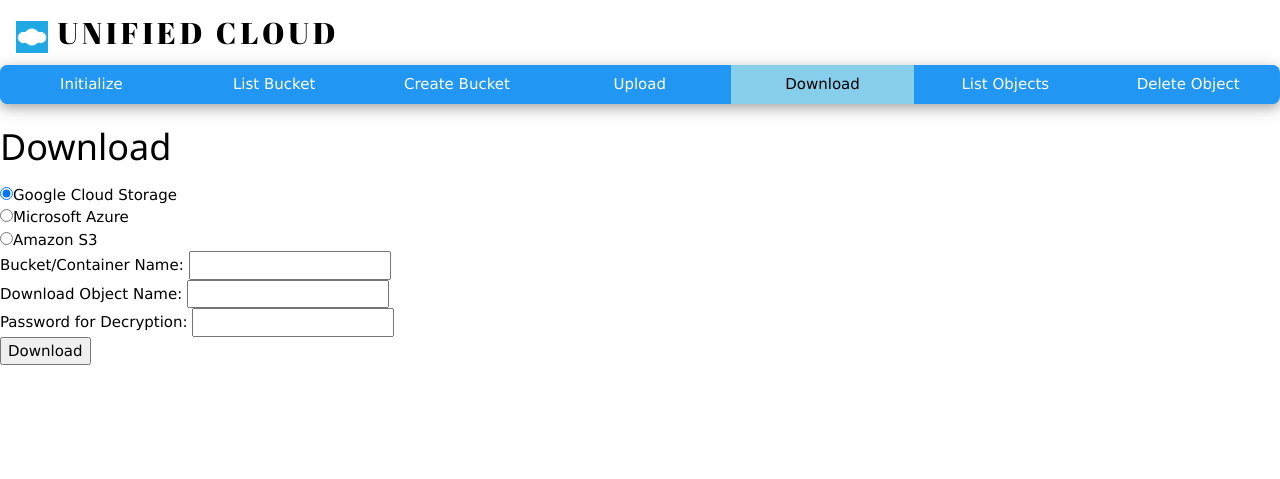
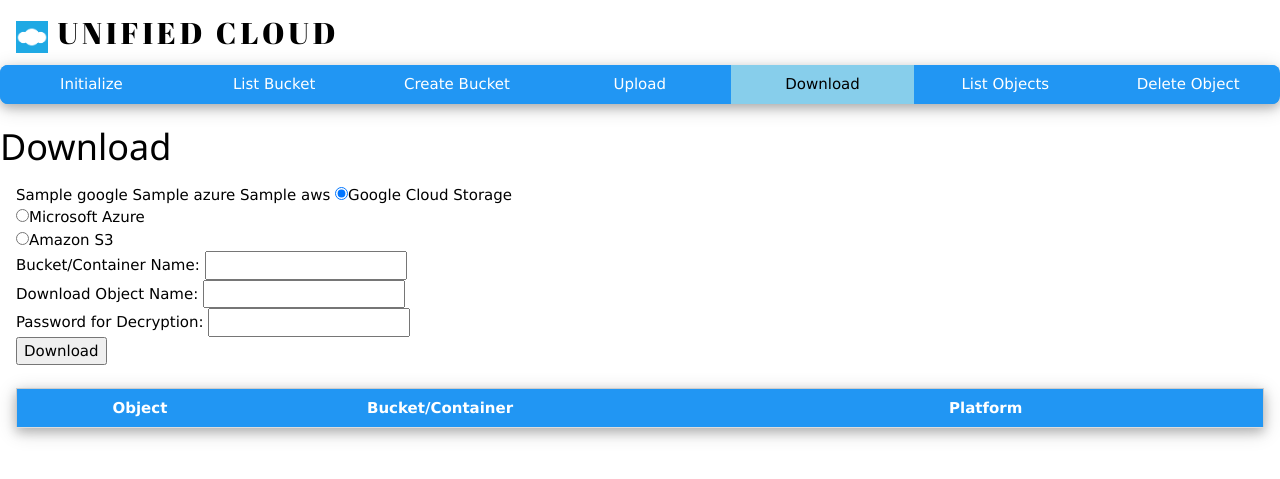
Before and after one commit to danielwwong/Unified-Cloud-API, a Flask app: template templates/download_ajax.html in a window 1280 px wide. Shown: the top 479 px of the page. Run offline with Flask 2, Linux system fonts and the light colour scheme; the template is opened without the code that fills it: most values are stand-ins (such as "Sample title", 1, 10 or a date in 2020); lists and menus that the app fills with data are empty.

Commit message:
Finish Listing Objects in all Buckets of all platforms

```diff
--- a/main.py
+++ b/main.py
@@ -109,7 +109,8 @@ def list_object():
         google_platform_check = request.form.get('google_platform')
         azure_platform_check = request.form.get('azure_platform')
         aws_platform_check = request.form.get('aws_platform')
-        google_info, azure_info, aws_info = custom_api.list_object(google_bucket_name, azure_container_name, aws_bucket_name, google_platform_check, azure_platform_check, aws_platform_check)
+        page = 'list_page'
+        google_info, azure_info, aws_info = custom_api.list_object(page, google_bucket_name, azure_container_name, aws_bucket_name, google_platform_check, azure_platform_check, aws_platform_check)
         flag = 1
         return render_template('list_object.html', status = flag, google = google_info, azure = azure_info, aws = aws_info)
     else:
@@ -131,7 +132,39 @@ def download():
 
 @app.route('/download_ajax/')
 def download_ajax():
-    return render_template('download_ajax.html')
+    google_platform_check = 'on'
+    azure_platform_check = 'on'
+    aws_platform_check = 'on'
+    page = 'download_page'
+    google_bucket_name, azure_container_name, aws_bucket_name = custom_api.list_bucket(page, google_platform_check, azure_platform_check, aws_platform_check)
+    arg = 'None'
+    # Google
+    google_info = ''
+    if not isinstance(google_bucket_name, str):
+        for x in range(len(google_bucket_name)):
+            google_object_list, arg_2, arg_3 = custom_api.list_object(page, google_bucket_name[x], arg, arg, google_platform_check, arg, arg)
+            if not isinstance(google_object_list, str):
+                for y in range(len(google_object_list)):
+                    google_info = google_info + '<tr class="w3-hover-light-blue" onclick="check_checkbox(document.getElementById(\'' + google_object_list[y] + '\'));">\n<td><input type="checkbox" name="Google" id="' + google_object_list[y] + '" value="' + google_bucket_name[x] + '"></td>\n<td>' + google_object_list[y] + '</td>\n<td>' + google_bucket_name[x] + '</td>\n<td>Google</td>\n</tr>'#value is what bucket, id is what object name, name is what platform
+    # Azure
+    azure_info = ''
+    if not isinstance(azure_container_name, str):
+        for x in range(len(azure_container_name)):
+            arg_2, azure_object_list, arg_3 = custom_api.list_object(page, arg, azure_container_name[x], arg, arg, azure_platform_check, arg)
+            if not isinstance(azure_object_list, str):
+                for y in range(len(azure_object_list)):
+                    azure_info = azure_info + '<tr class="w3-hover-light-blue" onclick="check_checkbox(document.getElementById(\'' + azure_object_list[y] + '\'));">\n<td><input type="checkbox" name="Azure" id="' + azure_object_list[y] + '" value="' + azure_container_name[x] + '"></td>\n<td>' + azure_object_list[y] + '</td>\n<td>' + azure_container_name[x] + '</td>\n<td>Azure</td>\n</tr>'
+    # AWS
+    aws_info = ''
+    if not isinstance(aws_bucket_name, str):
+        for x in range(len(aws_bucket_name)):
+            arg_2, arg_3, aws_objcet_list = custom_api.list_object(page, arg, arg, aws_bucket_name[x], arg, arg, aws_platform_check)
+            if not isinstance(aws_objcet_list, str):
+                for y in range(len(aws_objcet_list)):
+                    aws_info = aws_info + '<tr class="w3-hover-light-blue" onclick="check_checkbox(document.getElementById(\'' + aws_objcet_list[y] + '\'));">\n<td><input type="checkbox" name="AWS" id="' + aws_objcet_list[y] + '" value="' + aws_bucket_name[x] + '"></td>\n<td>' + aws_objcet_list[y] + '</td>\n<td>' + aws_bucket_name[x] + '</td>\n<td>AWS</td>\n</tr>'
+    if len(google_info) == 0 and len(azure_info) == 0 and len(aws_info) == 0:
+        google_info = 0
+    return render_template('download_ajax.html', google = google_info, azure = azure_info, aws = aws_info)
 
 @app.route('/download_files/<filename>', methods = ['GET'])
 def download_files(filename):
--- a/templates/download_ajax.html
+++ b/templates/download_ajax.html
@@ -46,11 +46,43 @@
 				element.click();
 				document.body.removeChild(element);
 			}
+			function check_checkbox(checkbox) {
+				if (checkbox.checked) {
+					checkbox.checked = false;
+				}
+				else {
+					checkbox.checked = true;
+				}
+			}
 		</script>
 {% endblock %}
 {% block download_button %}w3-light-blue{% endblock %}
 {% block body %}
 		<h1>Download</h1>
+		<div class="w3-container">
+			<table class="w3-table-all w3-card-4">
+				<thead>
+					<tr class="w3-blue">
+						<th></th>
+						<th>Object</th>
+						<th>Bucket/Container</th>
+						<th>Platform</th>
+					</tr>
+				</thead>
+				<tbody>
+					{% if google == 0 %}
+					<tr class="w3-hover-light-blue">
+						<td colspan="4">No Objects!</td>
+					</tr>
+					{% else %}
+						{{ google|safe }}
+						{{ azure|safe }}
+						{{ aws|safe }}
+					{% endif %}
+				</tbody>
+			</div>
+		</div>
+
 		<input type="radio" name="platform" id="check_google" value="Google" checked><label for="check_google">Google Cloud Storage</label><br>
 		<input type="radio" name="platform" id="check_azure" value="Azure"><label for="check_azure">Microsoft Azure</label><br>
 		<input type="radio" name="platform" id="check_aws" value="AWS"><label for="check_aws">Amazon S3</label><br>
```
Also changed, not shown: custom_api.py (+67 -13 lines).
